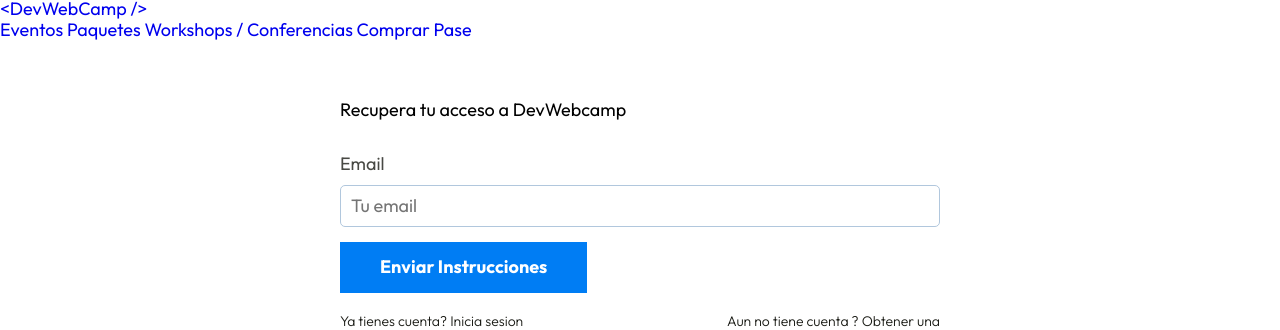
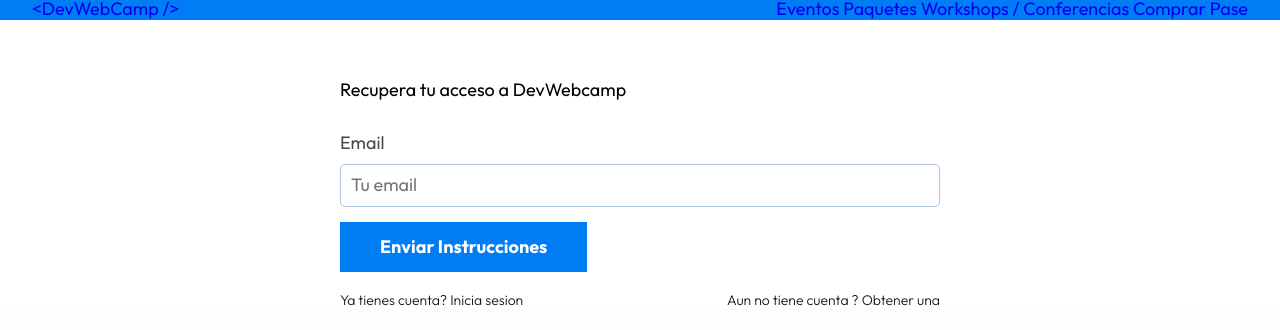
Before and after one commit to szelemcode/DevWebCamp, a PHP site: template views/auth/olvide.php in a window 1280 px wide. Shown: the part 601-931 px from the top of the page. After the commit the page ends 907 px from the top, so only its background shows below. Run offline with PHP 8.4, Linux system fonts and the light colour scheme; the template is opened without the code that fills it, so the values that code supplies are empty; some libraries are stand-ins or nearby versions.

Commit message:
update video680

```diff
--- a/src/scss/base/_mixins.scss
+++ b/src/scss/base/_mixins.scss
@@ -88,3 +88,13 @@
      //-webkit-background-clip: text;
     //-webkit-text-fill-color: transparent;
 }
+
+@mixin logo {
+    color: v.$blanco;
+    text-align: center;
+    margin-boton: 2rem;
+    @include desktop {
+        text-align: left;
+         margin-bottom: 0;
+    }
+}
--- a/src/scss/ui/_index.scss
+++ b/src/scss/ui/_index.scss
@@ -1,2 +1,2 @@
+@forward 'header';
 @forward 'formulario';
-@forward 'header';
--- a/src/scss/ui/header/_barra.scss
+++ b/src/scss/ui/header/_barra.scss
@@ -3,9 +3,8 @@
 @use 'sass:color';
 
 .barra {
-    background-color: v.$blanco;
+    background-color: v.$azul;
     &__contenido {
-        background-color:v.$azul;
         @include m.contenedor;
          display: flex;
          flex-direction: column;
--- a/src/scss/ui/header/_index.scss
+++ b/src/scss/ui/header/_index.scss
@@ -1 +1,3 @@
 @forward 'header';
+@forward 'barra';
+@forward 'navegacion';
```
Also changed, not shown: public/build/css/app.css, 1 other file.
